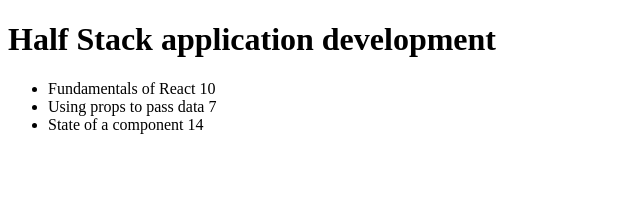
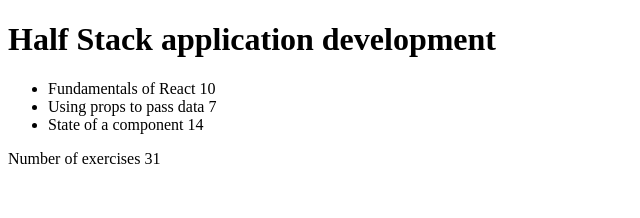
Before and after one commit to Ale-medev/fullstackopen, a React (Vite) app in the folder part2/course_information/: page / in a window 1280 px wide. Shown: the top 218 px of the page, without its empty margins (0-640 px from the left). Built offline with nearby package versions, Linux system fonts and the light colour scheme.

Commit message:
Part 2 exercise 2.2: Course Information, step 7

```diff
--- a/part2/course_information/src/App.jsx
+++ b/part2/course_information/src/App.jsx
@@ -1,4 +1,6 @@
 const Header = ({ course }) => <h1>{course}</h1>
+
+const Total = ({ sum }) => <p>Number of exercises {sum}</p>
 
 const Part = ({ part }) => (
   <li>
@@ -9,17 +11,27 @@
 const Content = ({ parts }) => (
   <ul>
     {
-      parts.map(part => (<Part key={part.id} part={part} />))
+      parts.map(part => <Part key={part.id} part={part} />)
     }
   </ul>
 )
 
-const Course= ({ course }) => (
-  <div>
-    <Header course={course.name} />
-    <Content parts={course.parts} />
-  </div>
-)
+const Course= ({ course }) => {
+
+  let totalExercises = 0;
+
+  course.parts.forEach(item => {
+    totalExercises += item.exercises;
+  });
+
+  return (
+    <div>
+      <Header course={course.name} />
+      <Content parts={course.parts} />
+      <Total sum={totalExercises} />
+    </div>
+  )
+}
 
 const App = () => {
   const course = {
```
